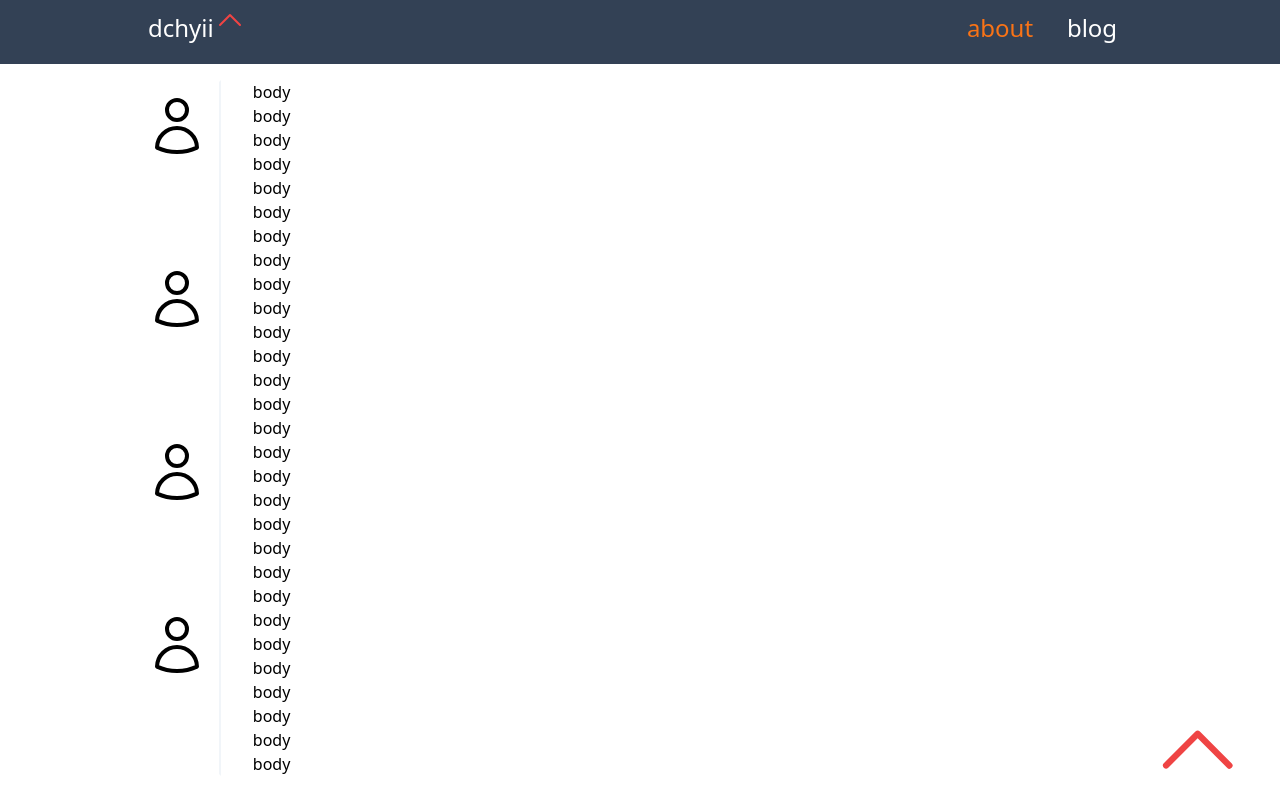
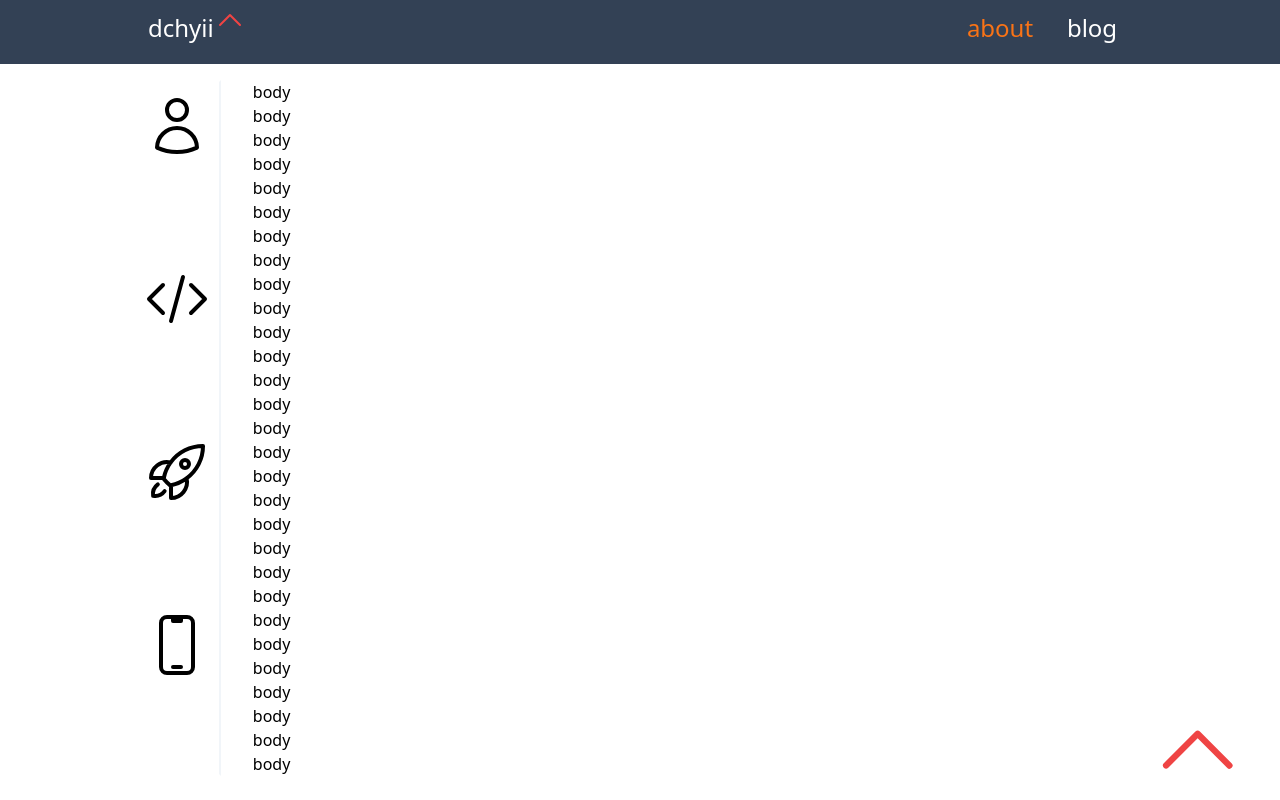
Before and after one commit to dchyii/portfolio-frontend, a Next.js app: page / in a window 1280 px wide. Built offline with nearby package versions, Linux system fonts and the light colour scheme.

Commit message:
completed side bar with icons

```diff
--- a/components/layout/SideBar.jsx
+++ b/components/layout/SideBar.jsx
@@ -4,10 +4,10 @@ import SideBarIcon from "../subcomponents/SideBarIcon";
 const SideBar = () => {
   return (
     <div className="w-full lg:w-24 h-16 lg:h-full grid grid-cols-4 lg:grid-cols-1 justify-items-center border-2 border-slate-100/0 border-t-slate-100/50 lg:border-t-slate-100/0 lg:border-r-slate-100">
-      <SideBarIcon />
-      <SideBarIcon />
-      <SideBarIcon />
-      <SideBarIcon />
+      <SideBarIcon name={"profile"} />
+      <SideBarIcon name={"languages"} />
+      <SideBarIcon name={"projects"} />
+      <SideBarIcon name={"contact"} />
     </div>
   );
 };
--- a/components/subcomponents/SideBarIcon.jsx
+++ b/components/subcomponents/SideBarIcon.jsx
@@ -1,6 +1,7 @@
 import React from "react";
+import SVGIcon from "./SVGIcon";
 
-const SideBarIcon = () => {
+const SideBarIcon = (props) => {
   return (
     <div className="group relative h-fit mt-3 flex items-start hover:cursor-pointer">
       <svg
@@ -11,17 +12,13 @@ const SideBarIcon = () => {
         stroke="currentColor"
         className="w-10 md:w-12 lg:w-16 aspect-square hover:text-orange-500 z-50 bg-white"
       >
-        <path
-          strokeLinecap="round"
-          strokeLinejoin="round"
-          d="M15.75 6a3.75 3.75 0 11-7.5 0 3.75 3.75 0 017.5 0zM4.501 20.118a7.5 7.5 0 0114.998 0A17.933 17.933 0 0112 21.75c-2.676 0-5.216-.584-7.499-1.632z"
-        />
+        <SVGIcon icon={props.name} />
       </svg>
       <div
         className="absolute left-0 lg:group-hover:left-16 ml-2 px-3 py-3 rounded-r-lg bg-white min-w-max text-xl font-semibold border border-l-4 border-l-white border-slate-300
       opacity-0 lg:group-hover:opacity-100 invisible lg:group-hover:visible transition-all duration-500 ease-in-out"
       >
-        icon name
+        <p>{props.name}</p>
       </div>
     </div>
   );
```
